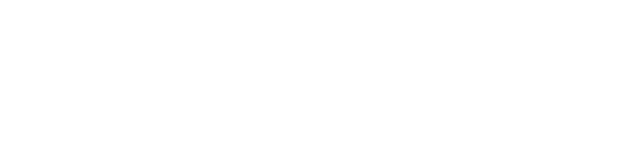
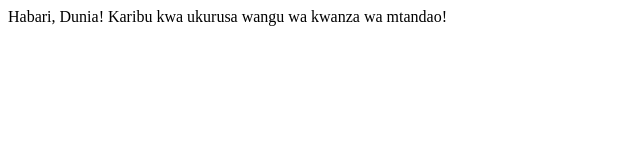
Before and after one commit to AlexTwenji/my-first-webpage, a plain HTML site: page my-first-webpage.html in a window 1280 px wide. Shown: the whole page, without its empty margins (0-640 px from the left). Drawn offline with Linux system fonts and the light colour scheme.

Commit message:
webpage body filling

```diff
--- a/my-first-webpage.html
+++ b/my-first-webpage.html
@@ -4,7 +4,7 @@
     <title>My First Webpage!</title>
   </head>
   <body>
-
+    Habari, Dunia!
+    Karibu kwa ukurusa wangu wa kwanza wa mtandao!
   </body>
-
 </html>
```
